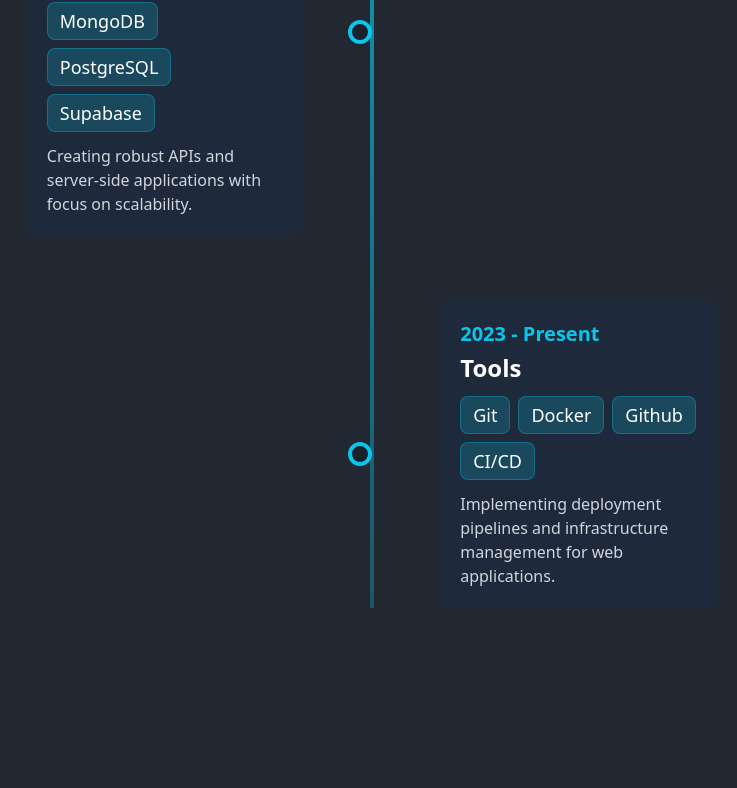
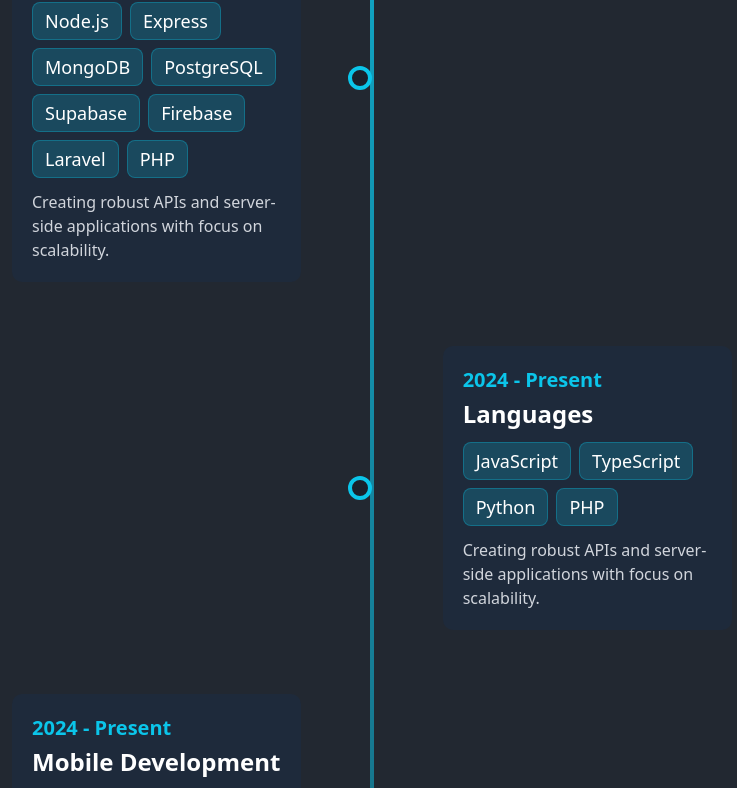
Before and after one commit to kyuremmmmz/nextjs-portfolio, a Next.js app: page / in a window 1280 px wide. Shown: the part 2939-3727 px from the top of the page, without its empty margins (268-1005 px from the left). Before the commit the page ends 3699 px from the top, so only its background shows below. Built offline with nearby package versions, Linux system fonts and the light colour scheme.

Commit message:
done haha

```diff
--- a/components/Badge/Skills.tsx
+++ b/components/Badge/Skills.tsx
@@ -1,13 +1,8 @@
 "use client"
 
+import { TechStackItem } from "@/types/TechStackType"
 import { useState } from "react"
 
-type TechStackItem = {
-    year: string
-    category: string
-    technologies: string[]
-    description: string
-}
 
 export default function TechStackTimeline() {
     const [activeIndex, setActiveIndex] = useState<number | null>(null)
@@ -16,17 +11,29 @@
         {
             year: "2024 - Present",
             category: "Frontend Development",
-            technologies: ["Next.js", "React", "TypeScript", "Tailwind CSS", "Chakra UI"],
+            technologies: ["Next.js", "React", "TypeScript", "Tailwind CSS", "Chakra UI", "Material UI",  "Bootstrap", "HTML & CSS"],
             description: "Building modern, responsive web applications with focus on performance and user experience.",
         },
         {
             year: "2024 - Present",
             category: "Backend Development",
-            technologies: ["Node.js", "Express", "MongoDB", "PostgreSQL", "Supabase"],
+            technologies: ["Node.js", "Express", "MongoDB", "PostgreSQL", "Supabase", "Firebase", "Laravel", "PHP"],
             description: "Creating robust APIs and server-side applications with focus on scalability.",
         },
         {
-            year: "2023 - Present",
+            year: "2024 - Present",
+            category: "Languages",
+            technologies: ["JavaScript", "TypeScript", "Python", "PHP"],
+            description: "Creating robust APIs and server-side applications with focus on scalability.",
+        },
+        {
+            year: "2024 - Present",
+            category: "Mobile Development",
+            technologies: ["Flutter", "Dart", "React Native"],
+            description: "Developing cross-platform mobile applications with a focus on performance and user experience.",
+        },
+        {
+            year: "2024 - Present",
             category: "Tools",
             technologies: ["Git", "Docker", "Github", "CI/CD"],
             description: "Implementing deployment pipelines and infrastructure management for web applications.",
--- /dev/null
+++ b/types/TechStackType.ts
@@ -0,0 +1,6 @@
+export type TechStackItem = {
+    year: string
+    category: string
+    technologies: string[]
+    description: string
+}
```
